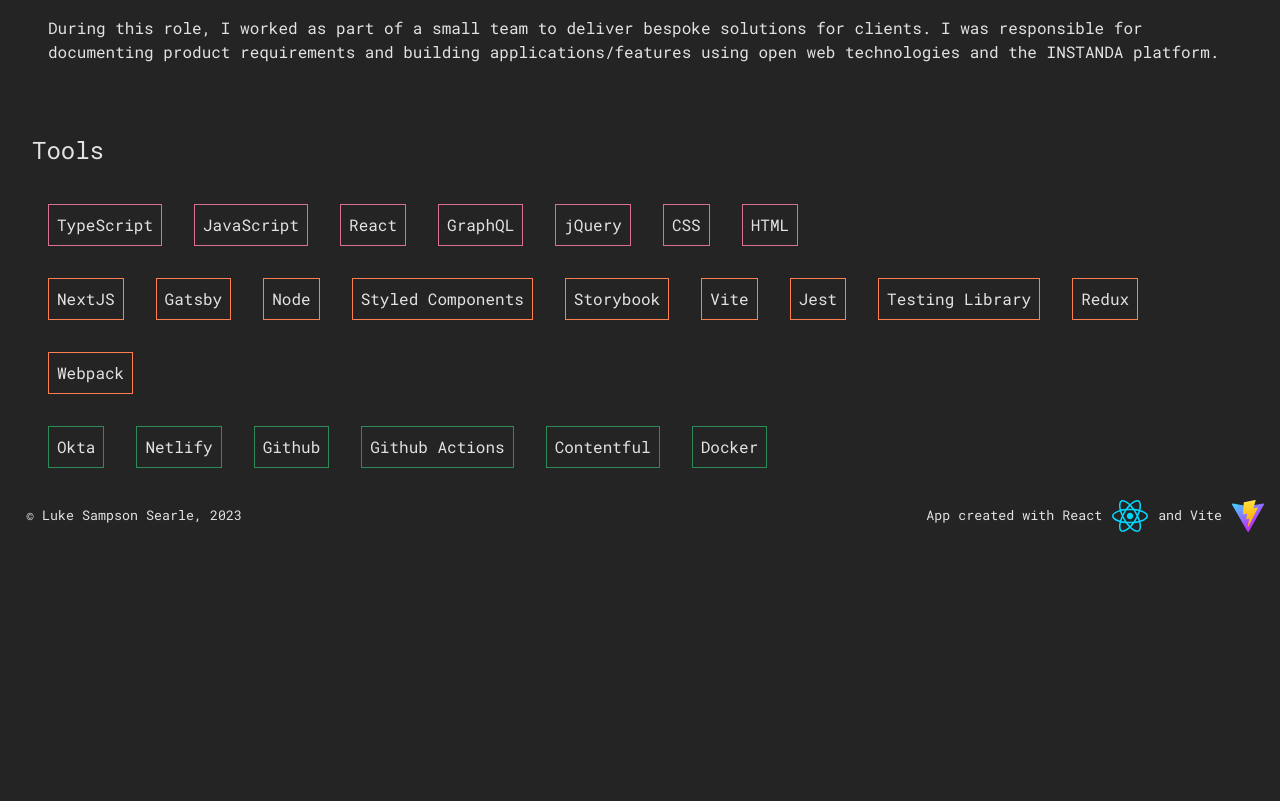
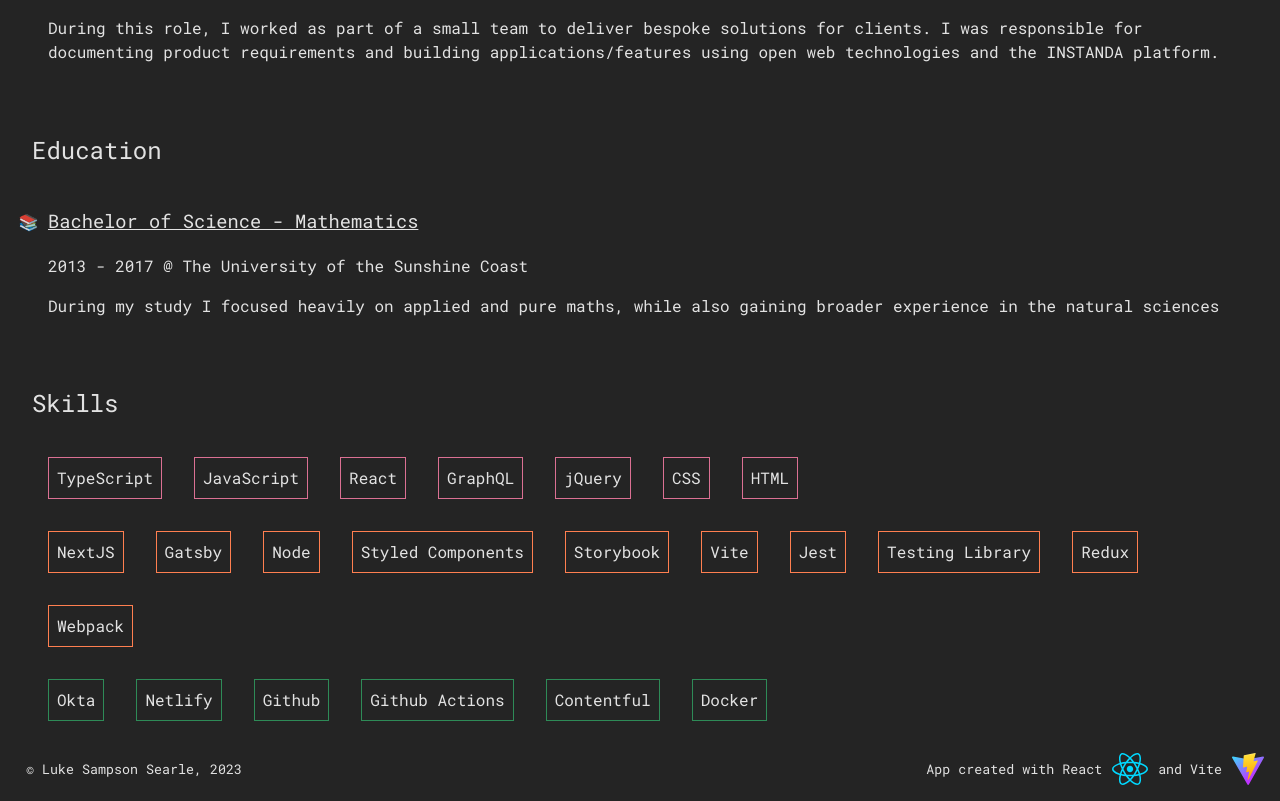
Before and after one commit to sslukess/sslukess, a React (Vite) app: page / in a window 1280 px wide. Shown: the part 1544-2345 px from the top of the page. Before the commit the page ends 2092 px from the top, so only its background shows below. Built offline with nearby package versions, Linux system fonts and the light colour scheme.

Commit message:
Education is listed on the front page

```diff
--- a/src/App.tsx
+++ b/src/App.tsx
@@ -4,6 +4,7 @@ import { ContentSection } from './components/content-section/ContentSection'
 import { FilledBio } from './components/content-section/bio/bio'
 import { ScrollingBox } from './components/scrollingBox/ScrollingBox'
 import { PreviousJobs } from './components/previous-job/previousJob'
+import { Educations } from './components/education/education'
 import { Skills } from './components/skills/Skills'
 import { Footer } from './components/footer/Footer'
 
@@ -35,7 +36,11 @@ function App() {
       <PreviousJobs />
     </ContentSection>
 
-    <ContentSection heading="Tools">
+    <ContentSection heading="Education">
+      <Educations />
+    </ContentSection>
+
+    <ContentSection heading="Skills">
       <Skills />
     </ContentSection>
 
--- /dev/null
+++ b/src/components/education/education.module.css
@@ -0,0 +1,21 @@
+.titleWrapper {
+    display: flex;
+    justify-content: flex-start;
+    text-decoration: underline;
+
+    ::before {
+
+    }
+}
+
+.educator {
+    font-weight: bold;
+}
+
+.eduBullet {
+    list-style-type: "📚 ";
+}
+
+.eduList {
+    padding-left: var(--stdPadding);
+}
--- /dev/null
+++ b/src/components/education/education.tsx
@@ -0,0 +1,38 @@
+import { educations } from '../../content/education';
+import styles from './education.module.css';
+
+export interface IEducation {
+    title: string;
+    educator: string;
+    yearFrom: string;
+    yearTo: string;
+    description: string;
+}
+
+const Education = ({
+    title,
+    educator,
+    yearFrom,
+    yearTo,
+    description
+}: IEducation) => {
+
+    return (
+        <li className={styles.eduBullet}>
+            <div className={styles.titleWrapper}>
+                <h3>{title}</h3>
+            </div>
+            <em>{yearFrom} - {yearTo}</em> @ <em className={styles.educator}>{educator}</em>
+            <p>{description}</p>
+        </li>
+    )
+
+};
+
+export const Educations = () => {
+    return (
+        <ul className={styles.eduList}>
+            {educations.map((edu) => <Education {...edu} />)}
+        </ul>
+    )
+};
--- /dev/null
+++ b/src/content/education.ts
@@ -0,0 +1,14 @@
+import { IEducation } from "../components/education/education";
+
+const uscBCS: IEducation = {
+    title: "Bachelor of Science - Mathematics",
+    educator: "The University of the Sunshine Coast",
+    yearFrom: "2013",
+    yearTo: "2017",
+    description: "During my study I focused heavily on applied and pure maths, while also gaining broader experience in the natural sciences"
+};
+
+
+export const educations: IEducation[] = [
+    uscBCS,
+]
```
